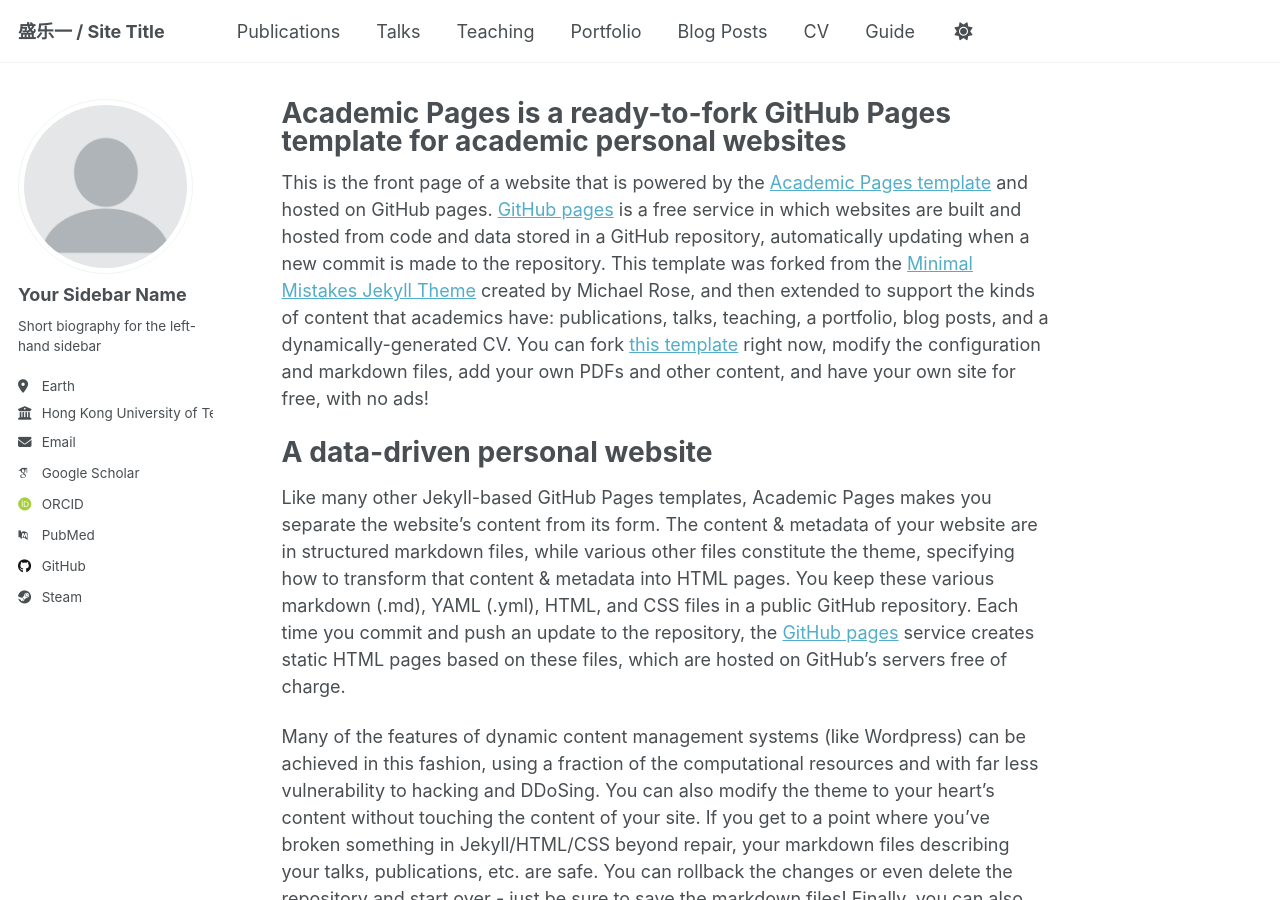
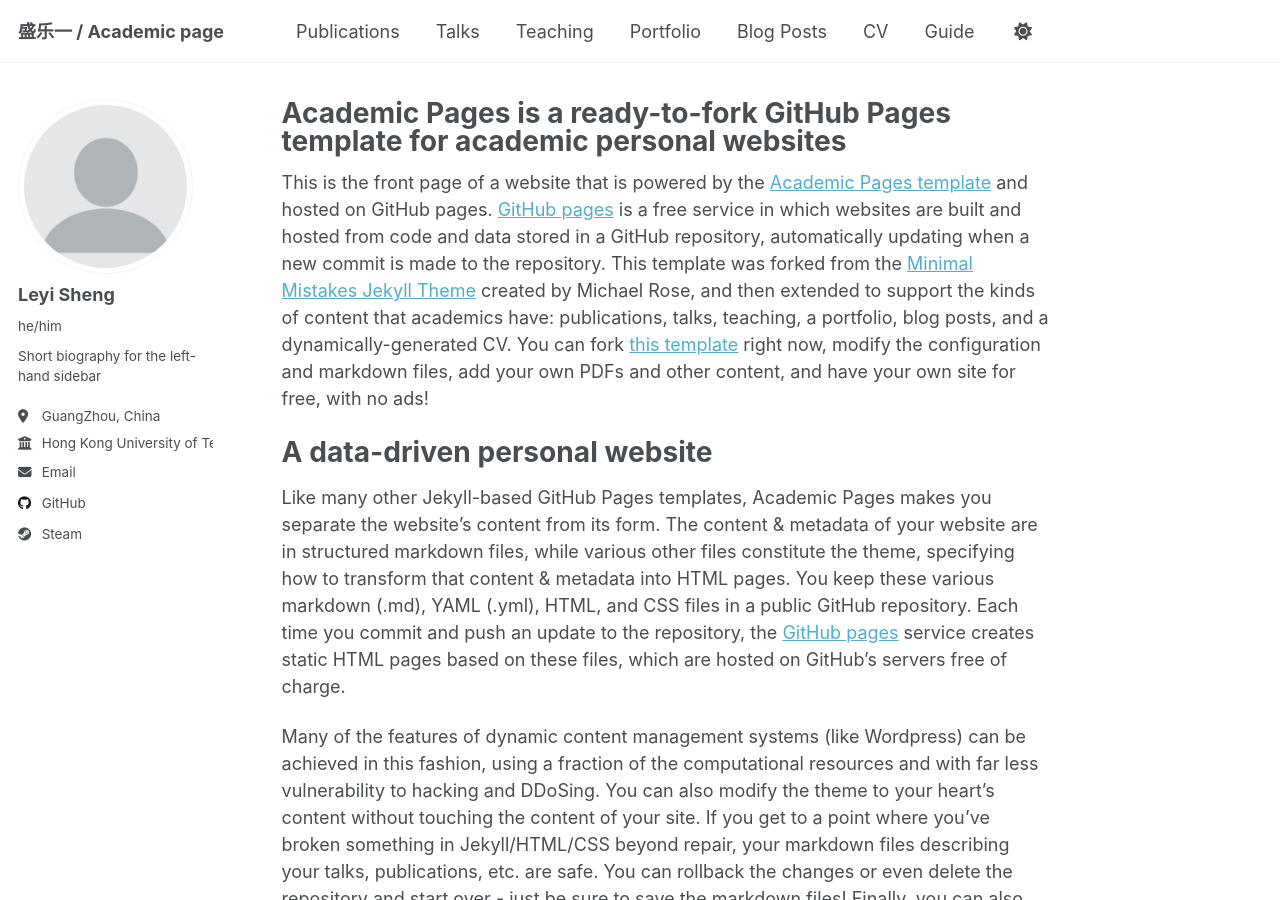
Before and after one commit to LeyiSheng/LeyiSheng.github.io, a Jekyll site: the page built from _pages/about.md, in a window 1280 px wide and 900 px high. Built offline with Jekyll 4.4.1, drawn with Linux system fonts in a browser that asks for light colours; some web fonts are replaced.

Commit message:
Update _config.yml

```diff
--- a/_config.yml
+++ b/_config.yml
@@ -9,7 +9,7 @@
 # Basic Site Settings
 locale                   : "ch-CN"
 site_theme               : "default"
-title                    : "盛乐一 / Site Title"
+title                    : "盛乐一 / Academic page"
 title_separator          : "-"
 name                     : &name "LeyiSheng"
 description              : &description "personal description"
@@ -23,21 +23,21 @@ repository               : "academicpages/academicpages.github.io"
 author:
   # Biographic information
   avatar           : "profile.png"
-  name             : "Your Sidebar Name"
-  pronouns         : # example: "she/her"
+  name             : "Leyi Sheng"
+  pronouns         : "he/him"
   bio              : "Short biography for the left-hand sidebar"
-  location         : "Earth"
+  location         : "GuangZhou, China"
   employer         : "Hong Kong University of Technology and Science(GuangZhou)"
   uri              : # URL
   email            : "lsheng847@connect.hkust-gz.edu.cn"
 
   # Academic websites
   arxiv            : # URL - Update with the correct link to your profile
-  googlescholar    : "https://scholar.google.com/citations?user=PS_CX0AAAAAJ"
+  googlescholar    : #"https://scholar.google.com/citations?user=PS_CX0AAAAAJ"
   impactstory      : # URL
-  orcid            : "http://orcid.org/yourorcidurl"
+  orcid            : #"http://orcid.org/yourorcidurl"
   semantic         : # URL
-  pubmed           : "https://www.ncbi.nlm.nih.gov/pubmed/?term=john+snow"
+  pubmed           : #"https://www.ncbi.nlm.nih.gov/pubmed/?term=john+snow"
   researchgate     : # URL
   scopus           : # URL
 
```
